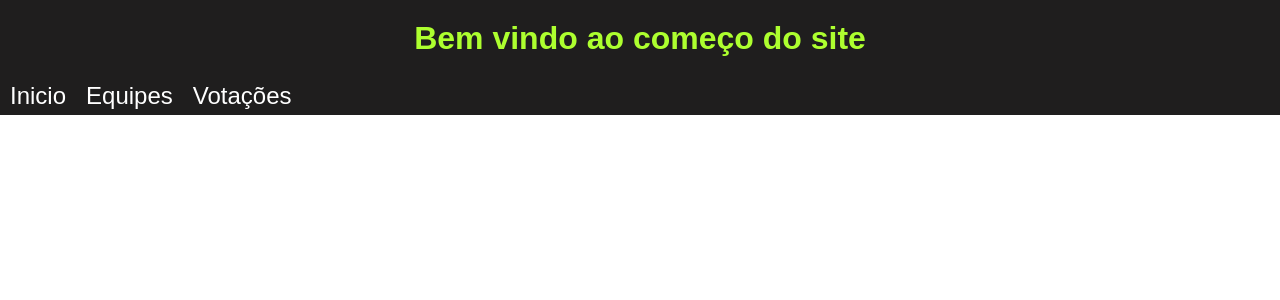
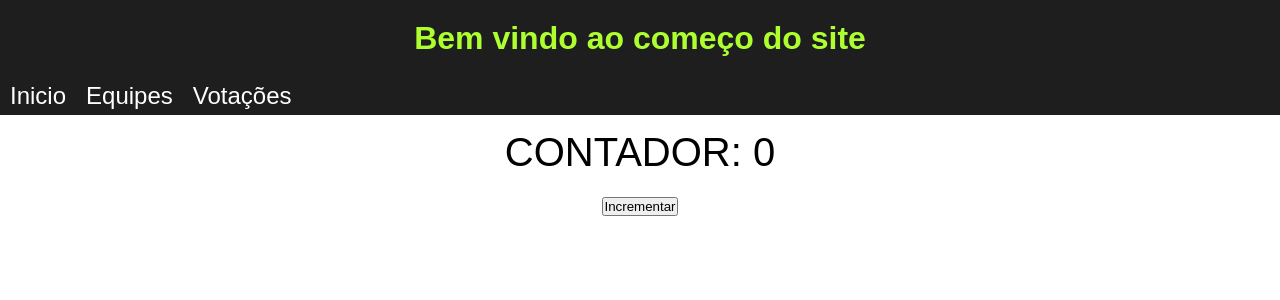
Before and after one commit to lincolnzera1/LIT-OFICINAS, a React (Create React App) app: page / in a window 1280 px wide. Shown: the top 300 px of the page. Built offline with nearby package versions, Linux system fonts and the light colour scheme.

Commit message:
Making a counter for the website

```diff
--- a/package.json
+++ b/package.json
@@ -6,6 +6,8 @@
     "@testing-library/jest-dom": "^5.16.5",
     "@testing-library/react": "^13.3.0",
     "@testing-library/user-event": "^13.5.0",
+    "dotenv": "^16.0.1",
+    "express": "^4.18.1",
     "react": "^18.2.0",
     "react-dom": "^18.2.0",
     "react-scripts": "5.0.1",
--- a/src/App.css
+++ b/src/App.css
@@ -5,7 +5,6 @@
 }
 
 
-
 *{
   margin: 0;
   padding: 0;
--- a/src/App.js
+++ b/src/App.js
@@ -1,11 +1,13 @@
 import logo from './logo.svg';
 import './App.css';
 import Navbar from './components/Navbar';
+import Main from './components/Main';
 
 function App() {
   return (
     <div className="App">
       <Navbar />
+      <Main />
     </div>
   );
 }
--- /dev/null
+++ b/src/components/Main.css
@@ -0,0 +1,6 @@
+main{
+    font-family: Arial, Helvetica, sans-serif;
+    font-size: 2.5em;
+    padding: 15px 5px;
+    text-align: center;
+}
--- /dev/null
+++ b/src/components/Main.js
@@ -0,0 +1,22 @@
+import React, { useState } from 'react'
+import "./Main.css"
+
+const Main = () => {
+
+    const [contador, setContador] = useState(0)
+    const incrementar = () => {
+        setContador( contador + 1)
+    }
+
+    return (
+        <div>
+            <main>
+                <p>CONTADOR: {contador}</p>
+
+                <input type="button" value="Incrementar" onClick={incrementar}/>
+            </main>
+        </div>
+    )
+}
+
+export default Main
```
Also changed, not shown: 1 other file (tests, documents, lock files or other folders).
